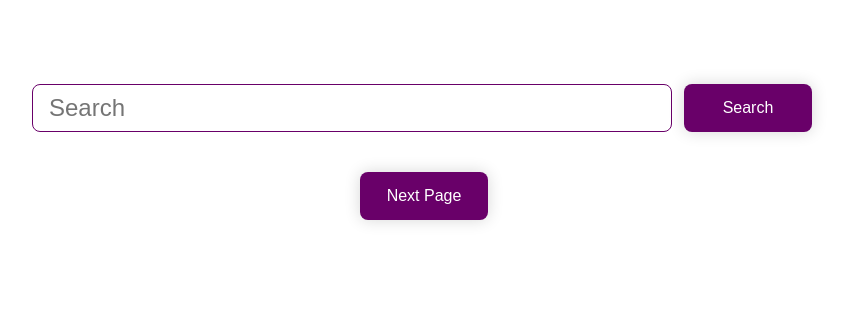
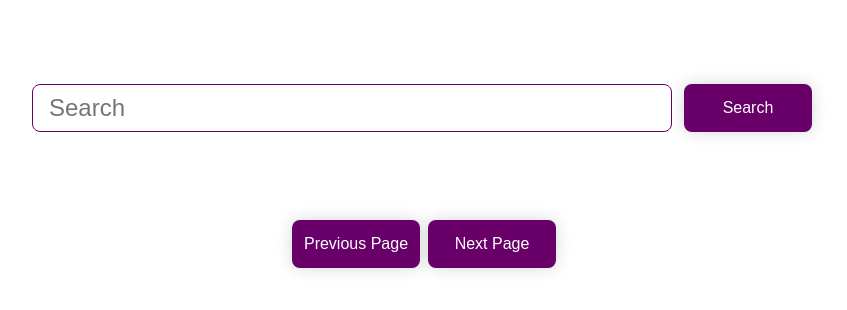
Before and after one commit to W1nt3rR/news-website-project, a React (Create React App) app: page / in a window 1280 px wide. Shown: the top 310 px of the page, without its empty margins (216-1063 px from the left). Built offline with nearby package versions, Linux system fonts and the light colour scheme.

Commit message:
Add Previous Page paginator, Make handlePageChange function

```diff
--- a/src/components/Home/index.tsx
+++ b/src/components/Home/index.tsx
@@ -47,6 +47,14 @@ export const Home = (props : Props) => {
         }
     }
 
+    const handlePageChange = (forward : boolean) => {
+        if(forward)
+            setCurrentPage(currentPage + 1);
+
+        if(!forward && currentPage > 0)
+            setCurrentPage(currentPage - 1);
+    }
+
     return <Layout>
         <div className={style.searchContainer}>
             <SearchInput input={search} setInput={setSearch}/>
@@ -59,11 +67,16 @@ export const Home = (props : Props) => {
             })}
         </div>
 
-        <div>
+        <div className={style.pagination}>
             <Button type="coloured" onClickFn={() => {
-                setCurrentPage(currentPage + 1);
+                handlePageChange(false);
                 fetchNews(search);
-                }} text="Next Page"></Button>
+                }} text="Previous Page" />
+
+            <Button type="coloured" onClickFn={() => {
+                handlePageChange(true);
+                fetchNews(search);
+                }} text="Next Page" />
         </div>
     </Layout>
 }
```
